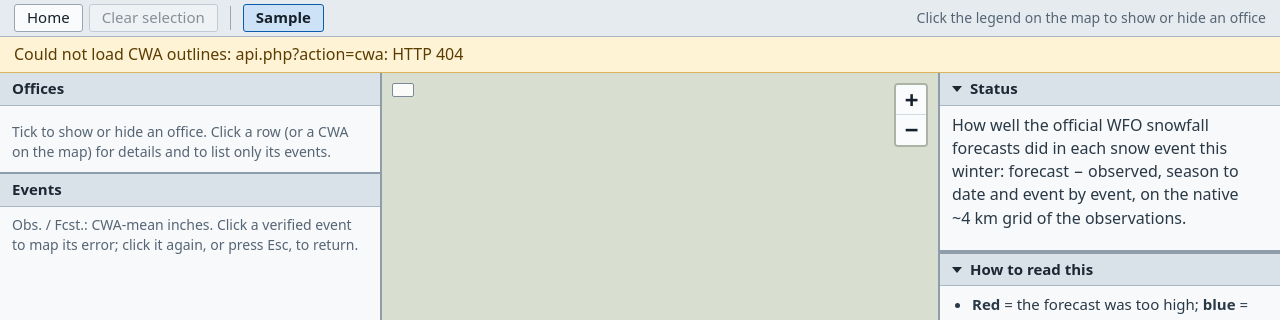
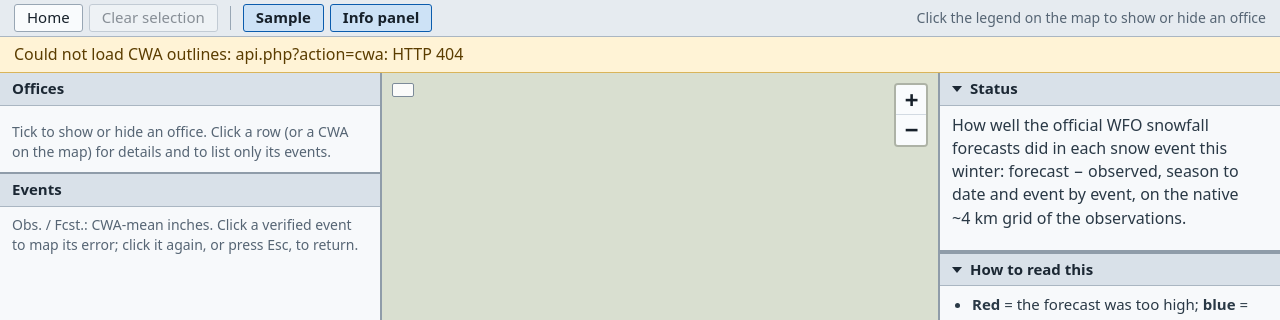
Before and after one commit to aaronperry-dev/NWS-WFO-Current-Season-Snowfall-Error, a PHP site: page / in a window 1280 px wide. Shown: the part 79-399 px from the top of the page. Run offline with PHP 8.4, Linux system fonts and the light colour scheme.

Commit message:
Viewer: Info panel toggle hides the right-hand dock

```diff
--- a/viewer/assets/app.js
+++ b/viewer/assets/app.js
@@ -305,7 +305,10 @@ function fitAll() {
   map.fitBounds([[Math.min(...state.offs.map((g) => g.north - g.ny * g.dy)), Math.min(...state.offs.map((g) => g.west))],
                  [Math.max(...state.offs.map((g) => g.north)), Math.max(...state.offs.map((g) => g.west + g.nx * g.dx))]], { padding: [10, 10], animate: false });
 }
-function initChrome() {                                              // collapsible panes, clock
+function initChrome() {                                              // collapsible panes, info panel, clock
+  const ws = document.querySelector('.ws'), ib = el('tbInfo'), showInfo = (on) => { ws.classList.toggle('no-right', !on); ib.setAttribute('aria-pressed', String(on)); if (window.NWS.map) window.NWS.map.invalidateSize(); };
+  let on = true; try { on = localStorage.getItem('nws.info') !== '0'; } catch (_) { /* storage unavailable */ }
+  showInfo(on); ib.addEventListener('click', () => { const n = ws.classList.contains('no-right'); showInfo(n); try { localStorage.setItem('nws.info', n ? '1' : '0'); } catch (_) { /* ignore */ } });
   document.querySelectorAll('.pane.collapsible').forEach((p) => {
     const b = p.querySelector('.fold button'), k = 'nws.fold.' + p.id, set = (c) => { p.classList.toggle('collapsed', c); b.setAttribute('aria-expanded', String(!c)); };
     let c = false; try { c = localStorage.getItem(k) === '1'; } catch (_) { /* storage unavailable */ }
@@ -342,7 +345,7 @@ function initMap() {
   L.control.zoom({ position: 'topright' }).addTo(map);
   let touched = false; for (const ev of ['mousedown', 'wheel', 'touchstart', 'keydown']) map.getContainer().addEventListener(ev, () => { touched = true; }, { passive: true });
   if (window.ResizeObserver) new ResizeObserver(() => { map.invalidateSize(); if (!touched && !state.sel && !state.ev) fitAll(); }).observe(el('map'));      // docks, toolbar and log change the map window's size: keep all offices in view until the user pans or zooms
-  if (m) { const fit = () => map.setMinZoom(Math.max(m.minzoom, map.getBoundsZoom(opts.maxBounds, true) - 0.5)); fit(); map.on('resize', fit); }      // never zoom out past the edge of the basemap  // draw order, bottom to top: terrain tiles (tile pane, 200) < water 250 < snowfall-error overlay 300 < borders and coasts 390 < CWA outlines 400 < place names 440 < office labels 600
+  if (m) { const fit = () => map.setMinZoom(Math.max(m.minzoom, map.getBoundsZoom(opts.maxBounds, true) - 1)); fit(); map.on('resize', fit); }      // never zoom out past the edge of the basemap  // draw order, bottom to top: terrain tiles (tile pane, 200) < water 250 < snowfall-error overlay 300 < borders and coasts 390 < CWA outlines 400 < place names 440 < office labels 600
   for (const [n, z] of [['water', 250], ['data', 300], ['lines', 390], ['baseLabels', 440]]) { const p = map.createPane(n); p.style.zIndex = z; p.style.pointerEvents = 'none'; }
   L.control.attribution({ prefix: false }).addTo(map).addAttribution('Data: NWS NDFD (NCEI), NOHRSC &middot; Terrain: <a href="https://github.com/tilezen/joerd/blob/master/docs/attribution.md" target="_blank" rel="noopener">AWS Terrain Tiles</a> &middot; Boundaries: Natural Earth &middot; CWA: NWS');
   if (m) {
--- a/viewer/assets/style.css
+++ b/viewer/assets/style.css
@@ -195,3 +195,7 @@ body.no-sample .cursor-tip { display: none; }
   .events.log td, .events.log th { padding-left: 4px; padding-right: 4px; } .events.log td { font-size: 15.5px; }
   .legend .ends { font-size: 12.5px; }
 }
+
+/* whole right-hand panel hidden: the map and log take its width */
+.ws.no-right { grid-template-columns: clamp(380px, 27vw, 560px) minmax(0, 1fr); }
+.ws.no-right .dock.right { display: none; }
--- a/viewer/index.html
+++ b/viewer/index.html
@@ -26,6 +26,7 @@
   <button type="button" id="tbClear" title="Clear the selected office or event (Esc)" disabled>Clear selection</button>
   <span class="sep"></span>
   <button type="button" id="tbSample" aria-pressed="true" title="Show or hide the cursor readout">Sample</button>
+  <button type="button" id="tbInfo" aria-pressed="true" aria-controls="dockRight" title="Show or hide the whole right-hand panel (status, selection, how to read this)">Info panel</button>
   <span class="keys">Click the legend on the map to show or hide an office</span>
 </div>
 <div id="notice" class="notice" hidden></div>
@@ -53,7 +54,7 @@
       <div class="pbody" id="log"></div>
     </section>
   </main>
-  <aside class="dock right">
+  <aside class="dock right" id="dockRight">
     <section class="pane collapsible" id="paneStatus">
       <h2 class="fold"><button type="button" aria-expanded="true" aria-controls="bodyStatus">Status</button></h2>
       <div class="pbody" id="bodyStatus">
--- a/viewer/index.php
+++ b/viewer/index.php
@@ -31,6 +31,7 @@ $h = fn(string $s): string => htmlspecialchars($s, ENT_QUOTES | ENT_SUBSTITUTE,
   <button type="button" id="tbClear" title="Clear the selected office or event (Esc)" disabled>Clear selection</button>
   <span class="sep"></span>
   <button type="button" id="tbSample" aria-pressed="true" title="Show or hide the cursor readout">Sample</button>
+  <button type="button" id="tbInfo" aria-pressed="true" aria-controls="dockRight" title="Show or hide the whole right-hand panel (status, selection, how to read this)">Info panel</button>
   <span class="keys">Click the legend on the map to show or hide an office</span>
 </div>
 <div id="notice" class="notice" hidden></div>
@@ -58,7 +59,7 @@ $h = fn(string $s): string => htmlspecialchars($s, ENT_QUOTES | ENT_SUBSTITUTE,
       <div class="pbody" id="log"></div>
     </section>
   </main>
-  <aside class="dock right">
+  <aside class="dock right" id="dockRight">
     <section class="pane collapsible" id="paneStatus">
       <h2 class="fold"><button type="button" aria-expanded="true" aria-controls="bodyStatus">Status</button></h2>
       <div class="pbody" id="bodyStatus">
```
